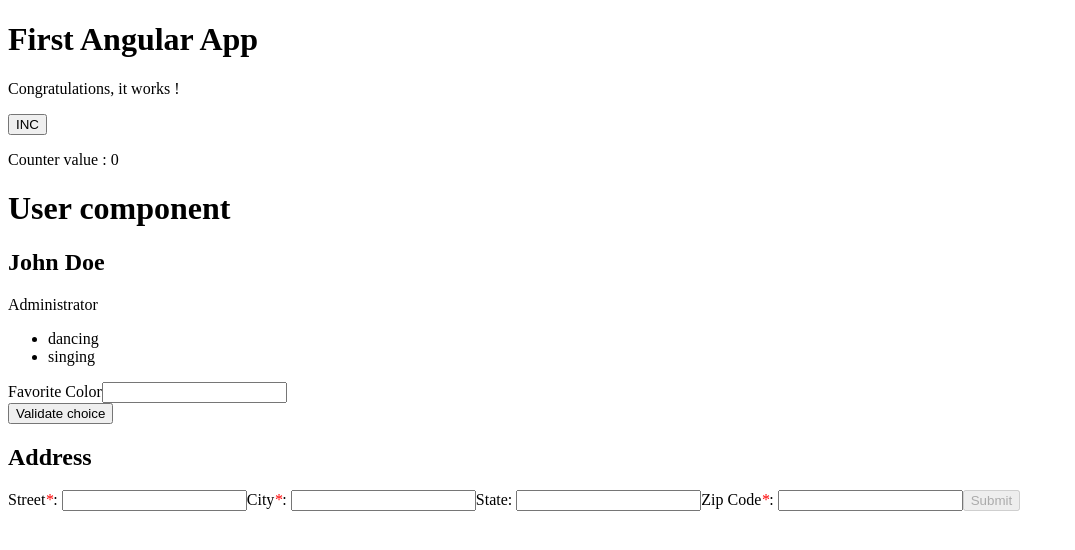
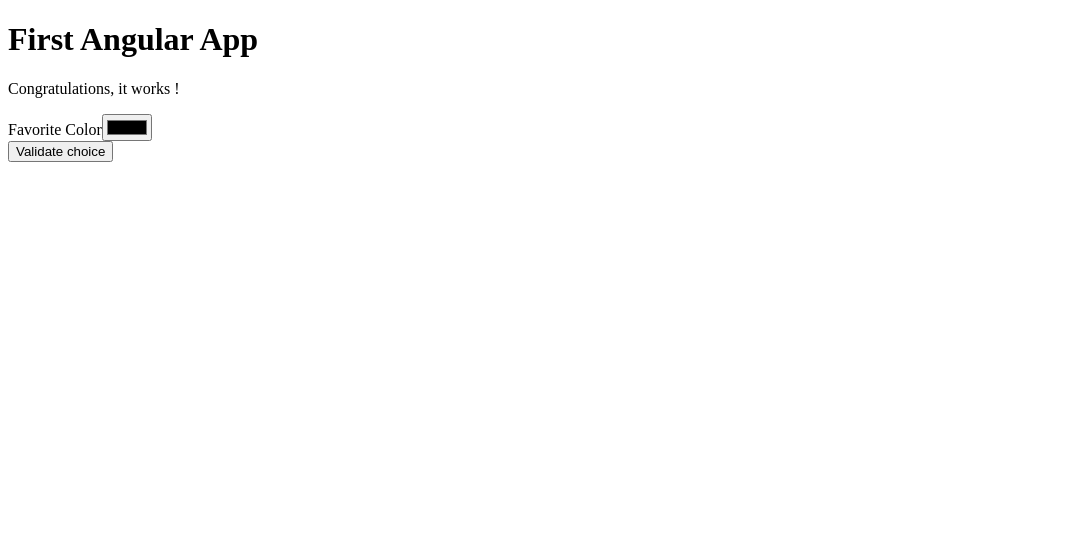
Before and after one commit to rgirodon/tse_angular, an Angular app: page / in a window 1280 px wide. Shown: the top 550 px of the page, without its empty margins (0-1075 px from the left). Built offline with nearby package versions, Linux system fonts and the light colour scheme.

Commit message:
Better form component

```diff
--- a/src/app/app.component.html
+++ b/src/app/app.component.html
@@ -1,6 +1,10 @@
 <h1>{{ title }}</h1>
 <p>{{ message }}</p>
+<!--
 <app-counter></app-counter>
 <app-user></app-user>
+-->
 <app-form></app-form>
+<!--
 <app-address-form></app-address-form>
+-->
--- a/src/app/form/form.component.html
+++ b/src/app/form/form.component.html
@@ -1,6 +1,6 @@
 <div>
     <label>Favorite Color</label>
-    <input type="text" [(ngModel)]="favoriteColor">
+    <input type="color" [(ngModel)]="favoriteColor">
 </div>
 <div>
     <button (click)=validateChoice()>Validate choice</button>
--- a/src/app/form/form.component.ts
+++ b/src/app/form/form.component.ts
@@ -1,4 +1,4 @@
-import { Component, inject } from '@angular/core';
+import { Component, inject, signal, WritableSignal } from '@angular/core';
 import { LoggerService } from '../logger.service';
 import { FormsModule } from '@angular/forms';
 
@@ -11,7 +11,7 @@
 })
 export class FormComponent {
 
-  favoriteColor: string = "";
+  favoriteColor: WritableSignal<string> = signal("");
 
   logger: LoggerService = inject(LoggerService);
 
@@ -19,8 +19,6 @@
 
   validateChoice() {
 
-    this.logger.log("Favorite color : " + this.favoriteColor);
-
-    this.favoriteColor = "";
+    this.logger.log("Favorite color : " + this.favoriteColor());
   }
 }
```
